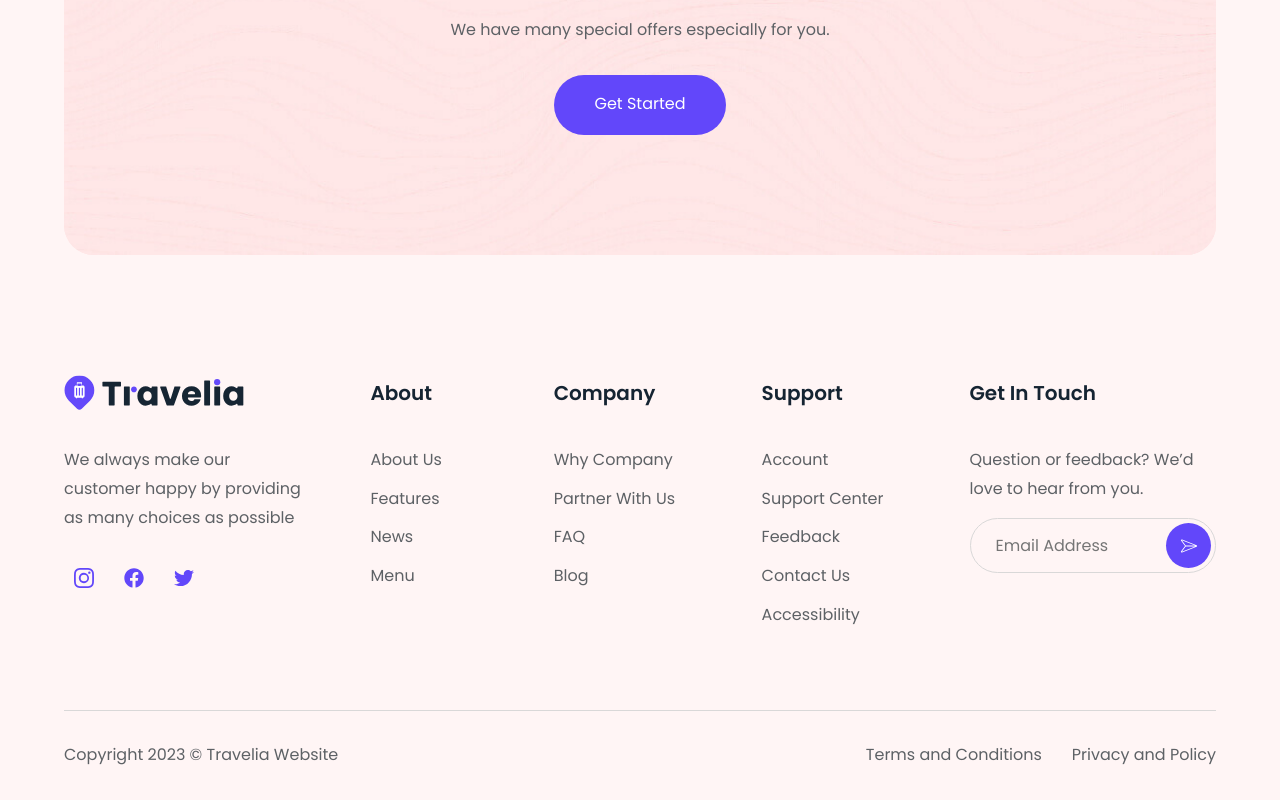
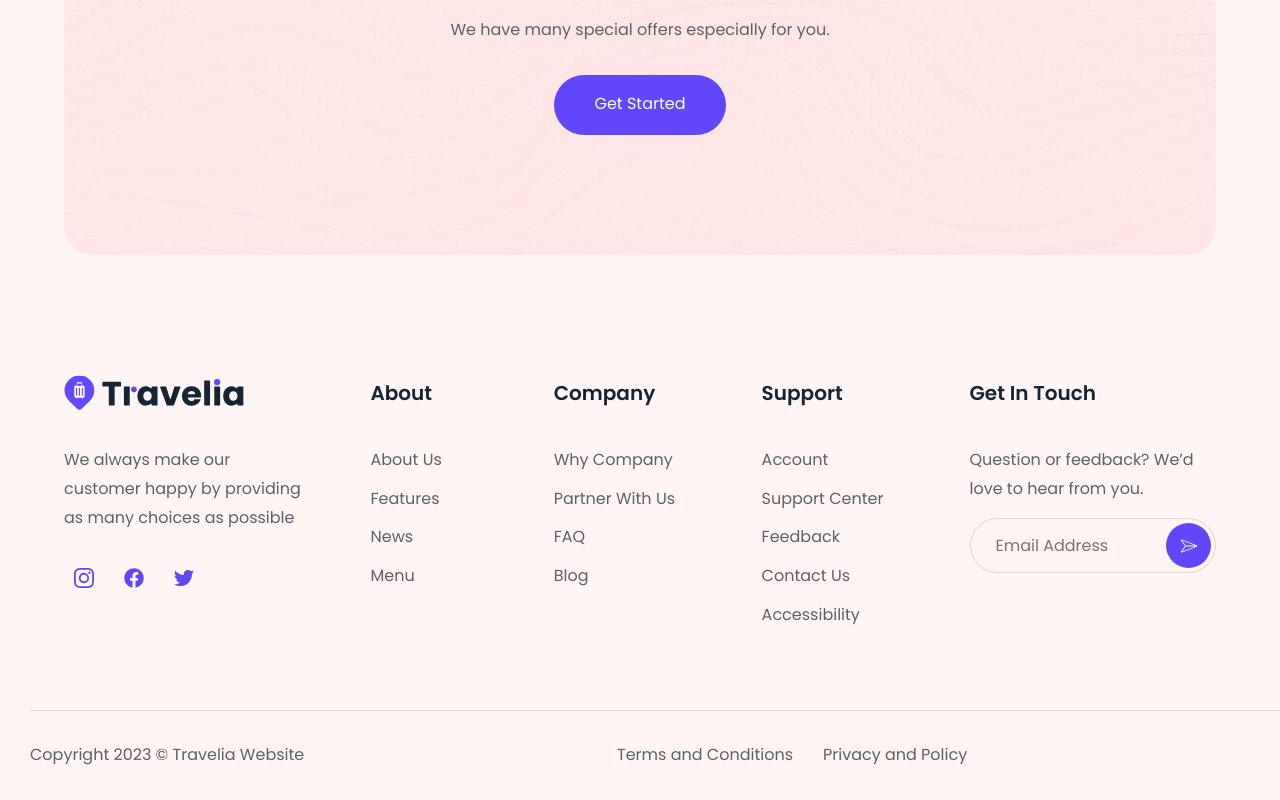
Before and after one commit to Meetkamal256/travelia-website-react-typescript, a React (Vite) app: page / in a window 1280 px wide. Shown: the part 5088-5888 px from the top of the page. Built offline with nearby package versions, Linux system fonts and the light colour scheme.

Commit message:
modified footer component styling

```diff
--- a/src/components/footer/Footer.tsx
+++ b/src/components/footer/Footer.tsx
@@ -138,7 +138,7 @@ const Footer = () => {
           </form>
         </div>
       </div>
-      <div className="copyright container">
+      <div className="copyright">
         <p className="copyright__text">Copyright 2023 &copy; Travelia Website</p>
         <ul className="copyright__list">
           <li>
--- a/src/components/footer/footer.css
+++ b/src/components/footer/footer.css
@@ -92,12 +92,16 @@
   padding-block: 30px;
   margin-block-start: 80px;
   border-block-start: 1px solid var(--border-gainsboro);
+  text-align: center;
+  margin-left: 30px;
 }
 
 .copyright__list {
   display: flex;
   gap: 30px;
   white-space: nowrap;
+  margin-inline: auto;
+
 }
 
 /* Responsive styles */
```
Also changed, not shown: src/components/nav/Navbar.tsx (line endings or trailing spaces).
